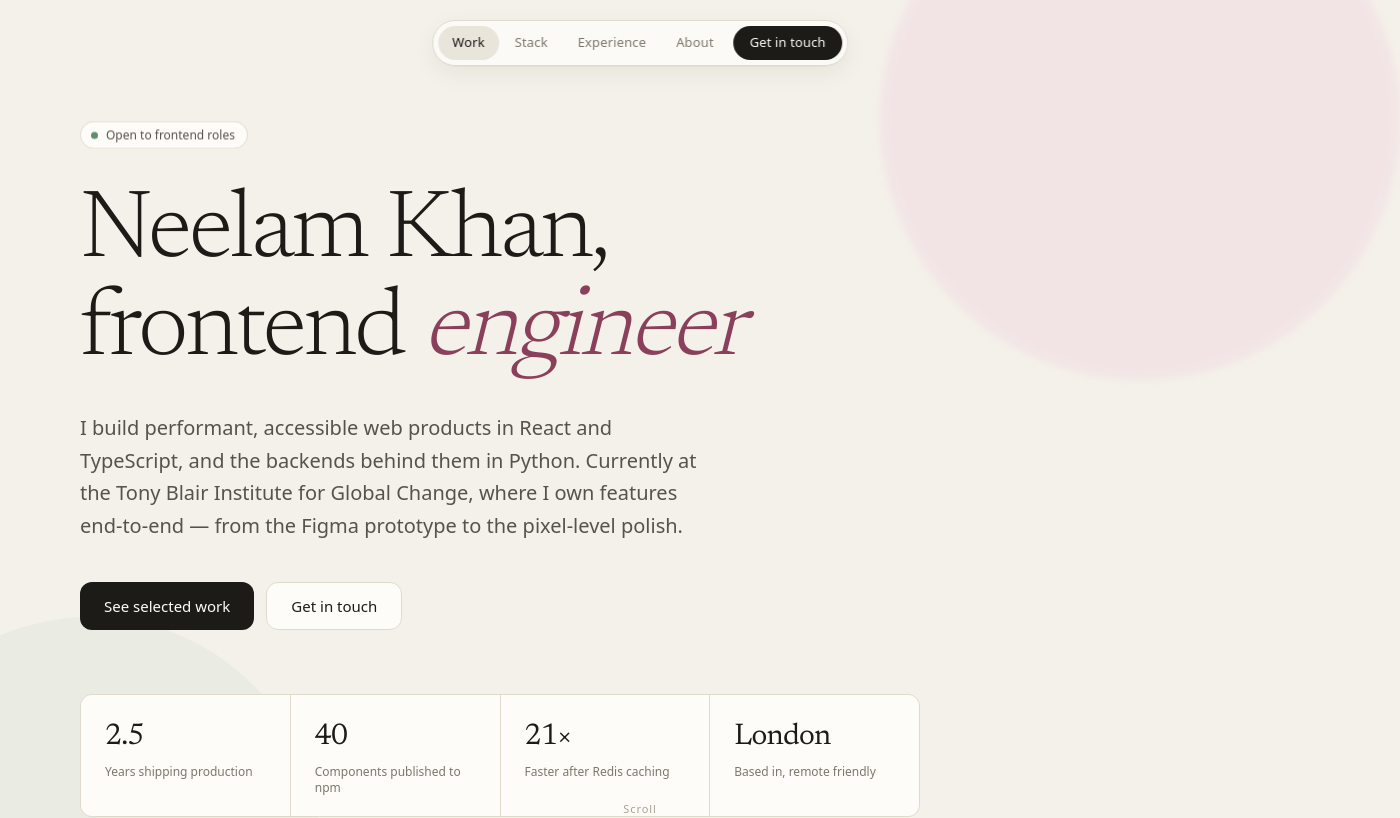
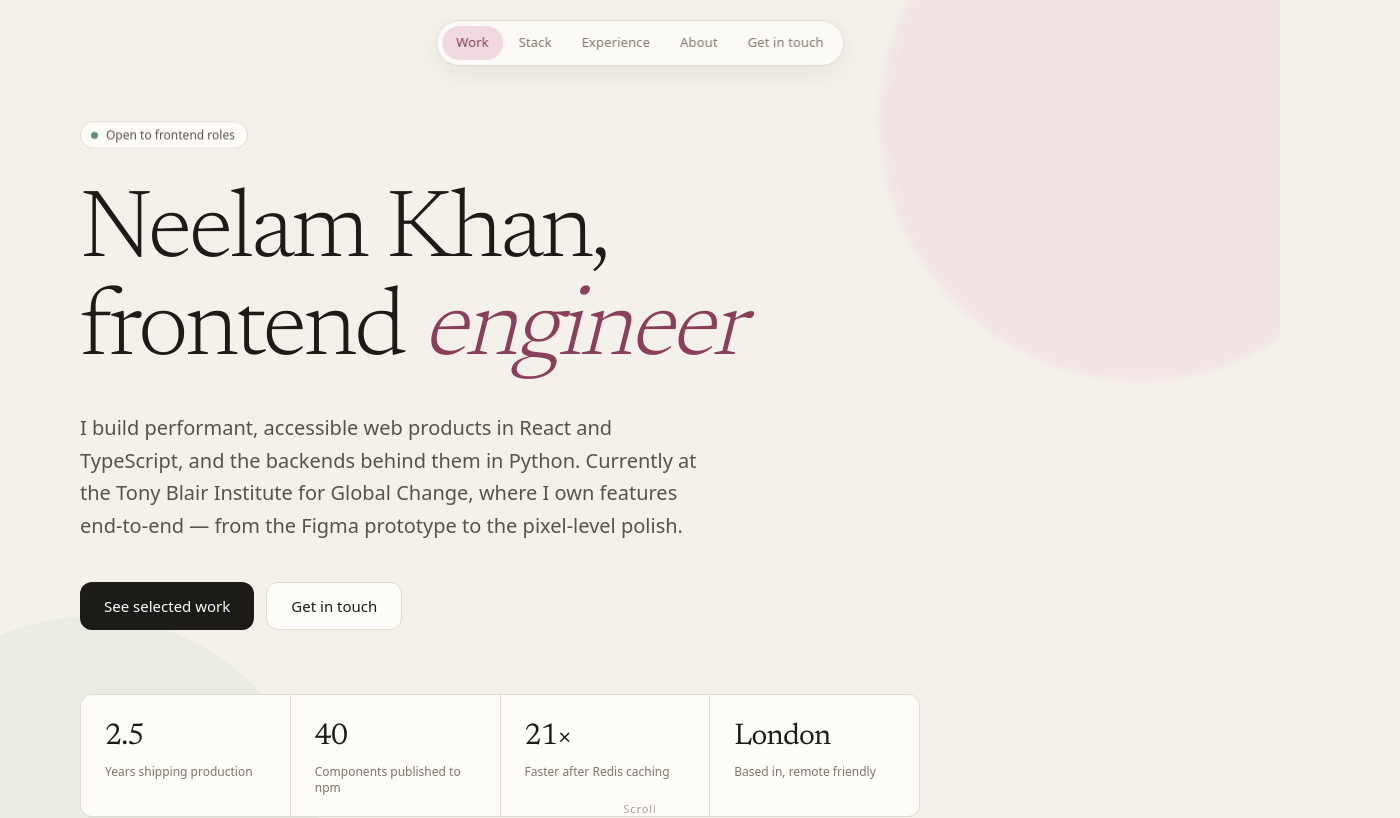
Before and after one commit to neelamkhan123/portfolio-2025, a Next.js app: page / in a window 1280 px wide. Shown: the top 818 px of the page, 1400 px wide, since content can reach past the window. Built offline with nearby package versions, Linux system fonts and the light colour scheme.

Commit message:
top bar refinement

```diff
--- a/app/components/site/Hero.tsx
+++ b/app/components/site/Hero.tsx
@@ -4,7 +4,7 @@ export default function Hero() {
   return (
     <section
       id="top"
-      className="relative flex min-h-screen items-center px-8 pt-30 pb-20 max-sm:px-5"
+      className="relative flex min-h-screen items-center overflow-hidden px-8 pt-30 pb-20 max-sm:px-5"
     >
       <div
         aria-hidden
--- a/app/components/site/ScrollEffects.tsx
+++ b/app/components/site/ScrollEffects.tsx
@@ -2,7 +2,7 @@
 
 import { useEffect } from "react";
 
-const NAV_SECTIONS = ["work", "stack", "experience", "about"];
+const NAV_SECTIONS = ["work", "stack", "experience", "about", "contact"];
 
 /**
  * Port of the design's scroll behaviour: reveal-on-enter, a top progress bar,
@@ -11,7 +11,9 @@ const NAV_SECTIONS = ["work", "stack", "experience", "about"];
  */
 export default function ScrollEffects() {
   useEffect(() => {
-    const reduced = window.matchMedia("(prefers-reduced-motion: reduce)").matches;
+    const reduced = window.matchMedia(
+      "(prefers-reduced-motion: reduce)",
+    ).matches;
     const motion = !reduced;
 
     if (motion) document.body.classList.add("motion-on");
@@ -68,20 +70,24 @@ export default function ScrollEffects() {
 
       let active = -1;
       sections.forEach((section, i) => {
-        if (section && section.getBoundingClientRect().top <= window.innerHeight * 0.4) {
+        if (
+          section &&
+          section.getBoundingClientRect().top <= window.innerHeight * 0.4
+        ) {
           active = i;
         }
       });
       links.forEach((link, i) => {
         if (!link) return;
-        link.style.color = i === active ? "var(--text-primary)" : "var(--text-muted)";
-        link.style.background = i === active ? "var(--action-soft-bg)" : "transparent";
+        link.dataset.active = String(i === active);
       });
 
       if (motion) {
         document.querySelectorAll<HTMLElement>("[data-tilt]").forEach((el) => {
           const r = el.getBoundingClientRect();
-          const c = (r.top + r.height / 2 - window.innerHeight / 2) / window.innerHeight;
+          const c =
+            (r.top + r.height / 2 - window.innerHeight / 2) /
+            window.innerHeight;
           el.style.transform = `scale(${1 - Math.min(0.035, Math.abs(c) * 0.06)})`;
         });
       }
--- a/app/components/site/TopNav.tsx
+++ b/app/components/site/TopNav.tsx
@@ -3,6 +3,9 @@ const LINKS = [
   { id: "stack", label: "Stack" },
   { id: "experience", label: "Experience" },
   { id: "about", label: "About" },
+  // Shortened below `sm`, where the full phrase costs more width than the
+  // other four links combined.
+  { id: "contact", label: "Get in touch", short: "Contact" },
 ];
 
 export default function TopNav() {
@@ -16,7 +19,7 @@ export default function TopNav() {
       />
       <nav
         aria-label="Sections"
-        className="fixed top-5 left-1/2 z-50 flex -translate-x-1/2 items-center gap-0.5 rounded-full p-[5px] backdrop-blur-md max-sm:gap-0 max-sm:p-1"
+        className="fixed top-5 left-1/2 z-50 flex w-max max-w-[calc(100vw-16px)] -translate-x-1/2 items-center gap-0.5 rounded-full p-[5px] backdrop-blur-md max-sm:top-3 max-sm:gap-0 max-sm:p-1"
         style={{
           background: "rgba(253,252,249,0.82)",
           border: "1px solid var(--border-default)",
@@ -29,22 +32,18 @@ export default function TopNav() {
             key={link.id}
             href={`#${link.id}`}
             data-navlink={link.id}
-            className="rounded-full px-3.5 py-[7px] text-[13px] font-medium tracking-[0.01em] transition-colors max-sm:px-2.5 max-sm:text-xs"
-            style={{ color: "var(--text-muted)" }}
+            className="nav-link rounded-full px-3.5 py-[7px] text-[13px] font-medium tracking-[0.01em] whitespace-nowrap max-sm:px-2 max-sm:py-1.5 max-sm:text-xs"
           >
-            {link.label}
+            {link.short ? (
+              <>
+                <span className="max-sm:hidden">{link.label}</span>
+                <span className="sm:hidden">{link.short}</span>
+              </>
+            ) : (
+              link.label
+            )}
           </a>
         ))}
-        <a
-          href="#contact"
-          className="ml-1 rounded-full px-4 py-[7px] text-[13px] font-medium tracking-[0.01em] transition-colors max-sm:px-3 max-sm:text-xs"
-          style={{
-            color: "var(--action-solid-fg)",
-            background: "var(--action-solid-bg)",
-          }}
-        >
-          Get in touch
-        </a>
       </nav>
     </>
   );
--- a/app/globals.css
+++ b/app/globals.css
@@ -121,6 +121,34 @@ a {
   margin: 0;
 }
 
+/* Top nav -------------------------------------------------------------- */
+
+.nav-link {
+  color: var(--text-muted);
+  background: transparent;
+  transition: color 150ms ease, background 150ms ease;
+}
+
+.nav-link[data-active="true"] {
+  color: var(--accent-ink);
+  background: var(--accent-soft);
+}
+
+/*
+  Hover only where a pointer can actually hover. On touch, `:hover` sticks
+  after a tap, leaving a stale pill on whichever link was last used.
+*/
+@media (hover: hover) and (pointer: fine) {
+  .nav-link:hover {
+    color: var(--text-primary);
+    background: var(--surface-muted);
+  }
+
+  .nav-link[data-active="true"]:hover {
+    background: color-mix(in oklab, var(--accent-soft) 82%, var(--accent));
+  }
+}
+
 /* Buttons -------------------------------------------------------------- */
 
 .btn {
```
